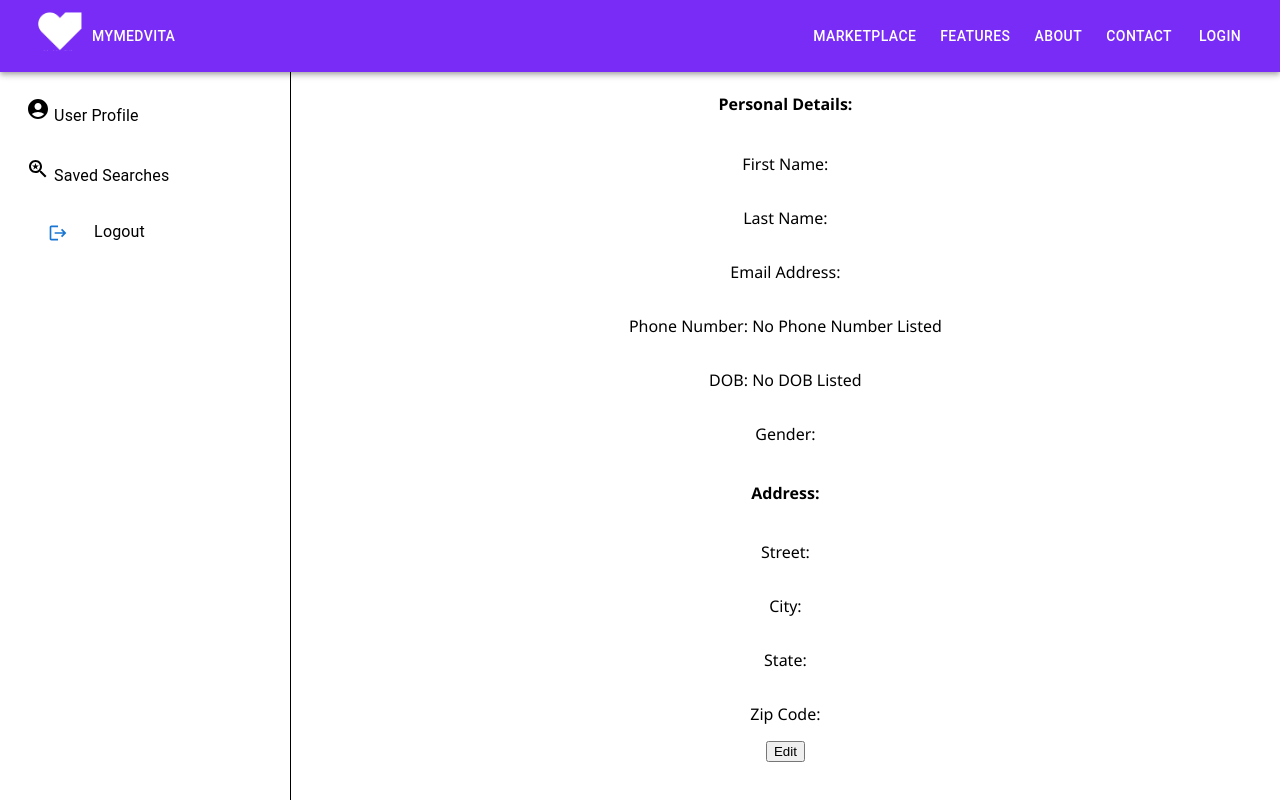
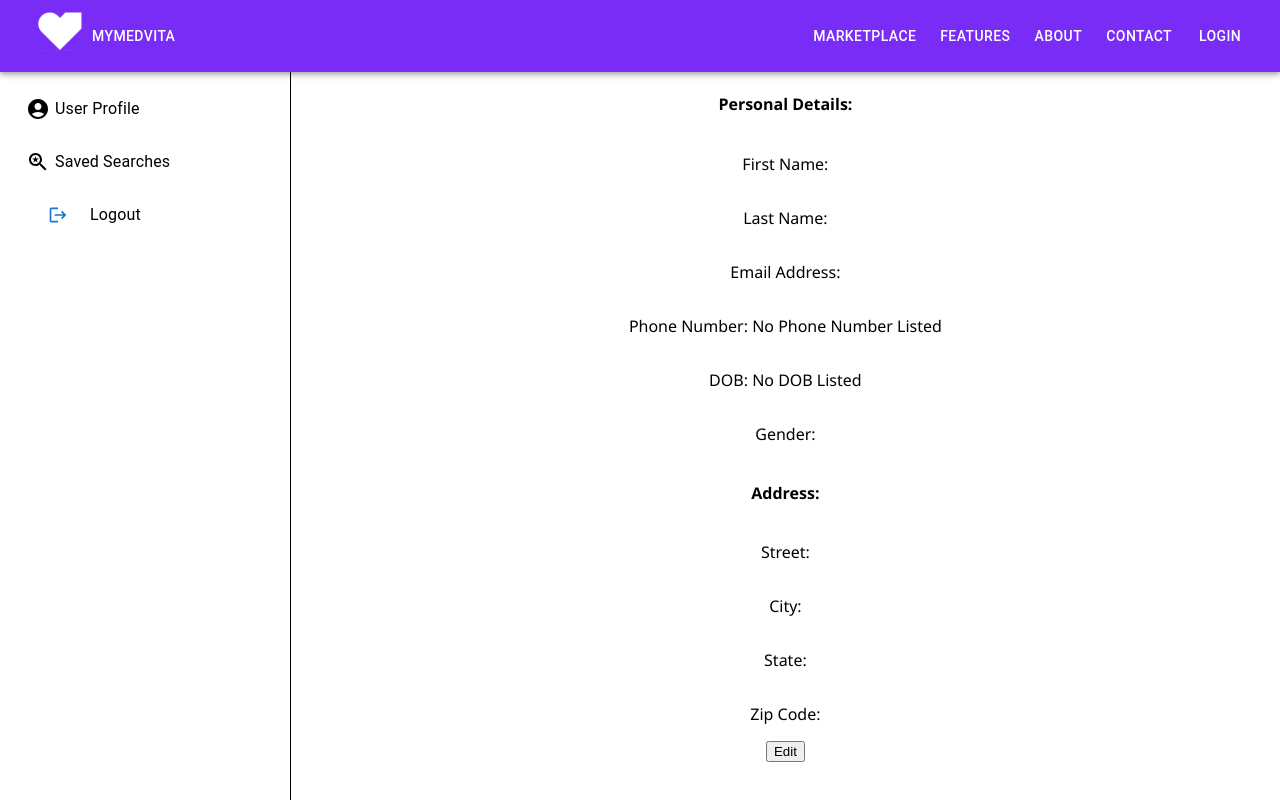
Before and after one commit to nbarnhouse/MyMedVita, a React (Vite) app: page /#/profile in a window 1280 px wide. Shown: the top 800 px of the page. Built offline with nearby package versions, Linux system fonts and the light colour scheme; no server answers.

Commit message:
centered user profile and saved search icons vertically next to text

```diff
--- a/src/components/ProtectedComponents/UserPage/UserNavBar/UserNavBar.jsx
+++ b/src/components/ProtectedComponents/UserPage/UserNavBar/UserNavBar.jsx
@@ -42,13 +42,16 @@ function UserNavBar() {
           to="/userEdit"
           selected={isActive('/userEdit')}
           sx={{
+            display: 'flex',
+            alignItems: 'center',
             color: 'black',
             backgroundColor: isActive('/userEdit') ? '#782cf6' : 'transparent',
             marginLeft: '10px',
             marginTop: '5px',
             '&:hover': { backgroundColor: '#782cf6', color: 'white' },
           }}>
-          <ListItemText primary={<><AccountCircleIcon /> User Profile</>} />
+          <AccountCircleIcon sx={{ marginRight: '5px' }} />
+          <ListItemText primary="User Profile" />
         </ListItem>
         {/* Saved Searches */}
         <ListItem
@@ -57,13 +60,16 @@ function UserNavBar() {
           to="/savedSearches"
           selected={isActive('/savedSearches')}
           sx={{
+            display: 'flex',
+            alignItems: 'center',
             color: 'black',
             backgroundColor: isActive('/savedSearches') ? '#782cf6' : 'transparent',
             marginLeft: '10px',
             marginTop: '5px',
             '&:hover': { backgroundColor: '#782cf6', color: 'white' },
           }}>
-          <ListItemText primary={<><SavedSearchIcon /> Saved Searches</>} />
+          <SavedSearchIcon sx={{ marginRight: '5px' }} />
+          <ListItemText primary="Saved Searches" />
         </ListItem>
         {/* Logout */}
         <ListItem
@@ -72,13 +78,16 @@ function UserNavBar() {
           to="/home" // Assuming this is the logout destination
           onClick={handleLogout} // Attach onClick handler only to the "Logout" list item
           sx={{
+            display: 'flex',
+            alignItems: 'center',
             color: 'black',
             backgroundColor: isActive('/home') ? '#782cf6' : 'transparent',
             marginLeft: '10px',
             marginTop: '5px',
             '&:hover': { backgroundColor: '#782cf6', color: 'white' },
           }}>
-          <ListItemText primary={<><LogOutButton sx={{ textAlign: 'left' }} /> Logout</>} />
+          <LogOutButton sx={{ marginRight: '5px', textAlign: 'left' }} />
+          <ListItemText primary="Logout" />
         </ListItem>
       </List>
     </Box>
```
